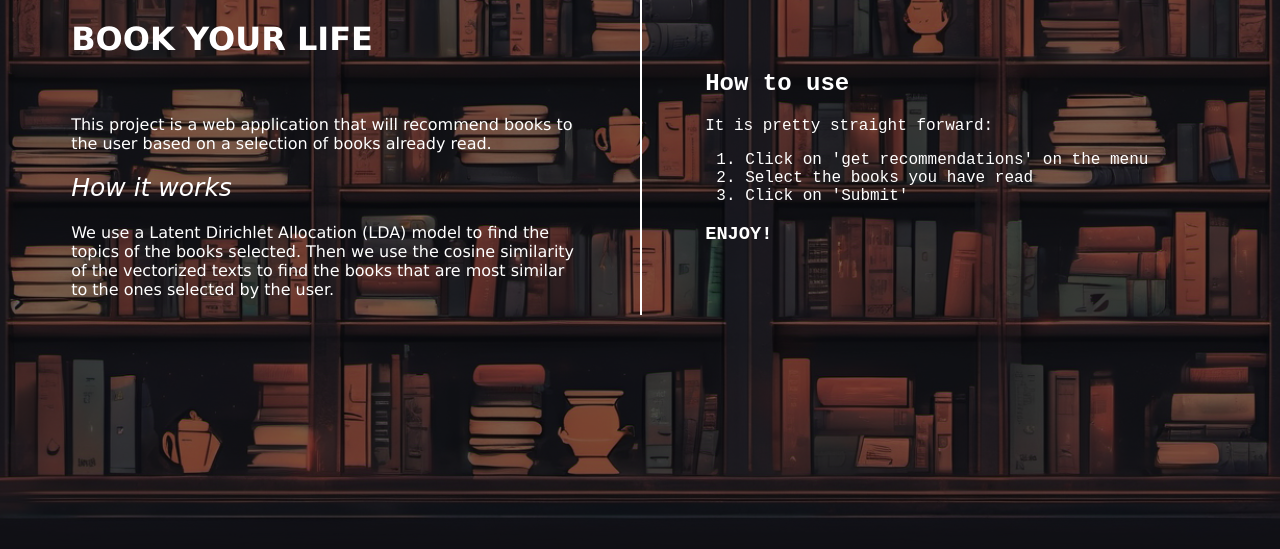
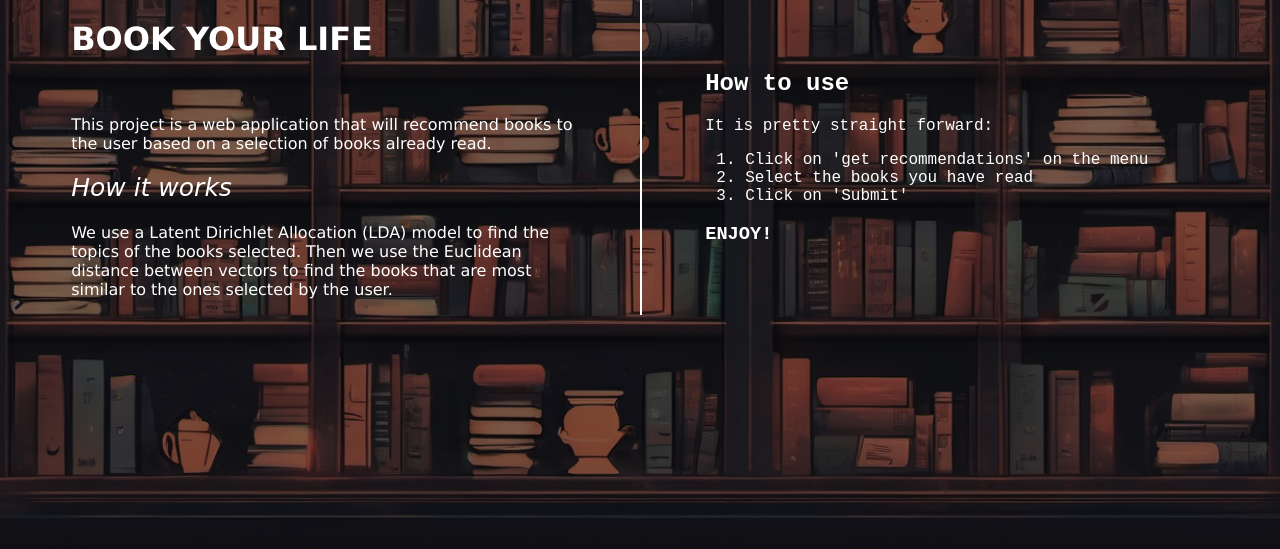
Before and after one commit to karendcl/recommend-books, a Django app: page / in a window 1280 px wide. Shown: the part 251-800 px from the top of the page. Run offline with Django 5.2, Linux system fonts and the light colour scheme.

```diff
--- a/src/templates/HomePage.html
+++ b/src/templates/HomePage.html
@@ -11,7 +11,7 @@
 
     <h2> How it works</h2>
     We use a Latent Dirichlet Allocation (LDA) model to find the topics of the books selected.
-      Then we use the cosine similarity of the vectorized texts to find the books that are most similar to the ones selected by the user.
+      Then we use the Euclidean distance between vectors to find the books that are most similar to the ones selected by the user.
 
 </p>
   </div>
```
Also changed, not shown: Readme.md.
